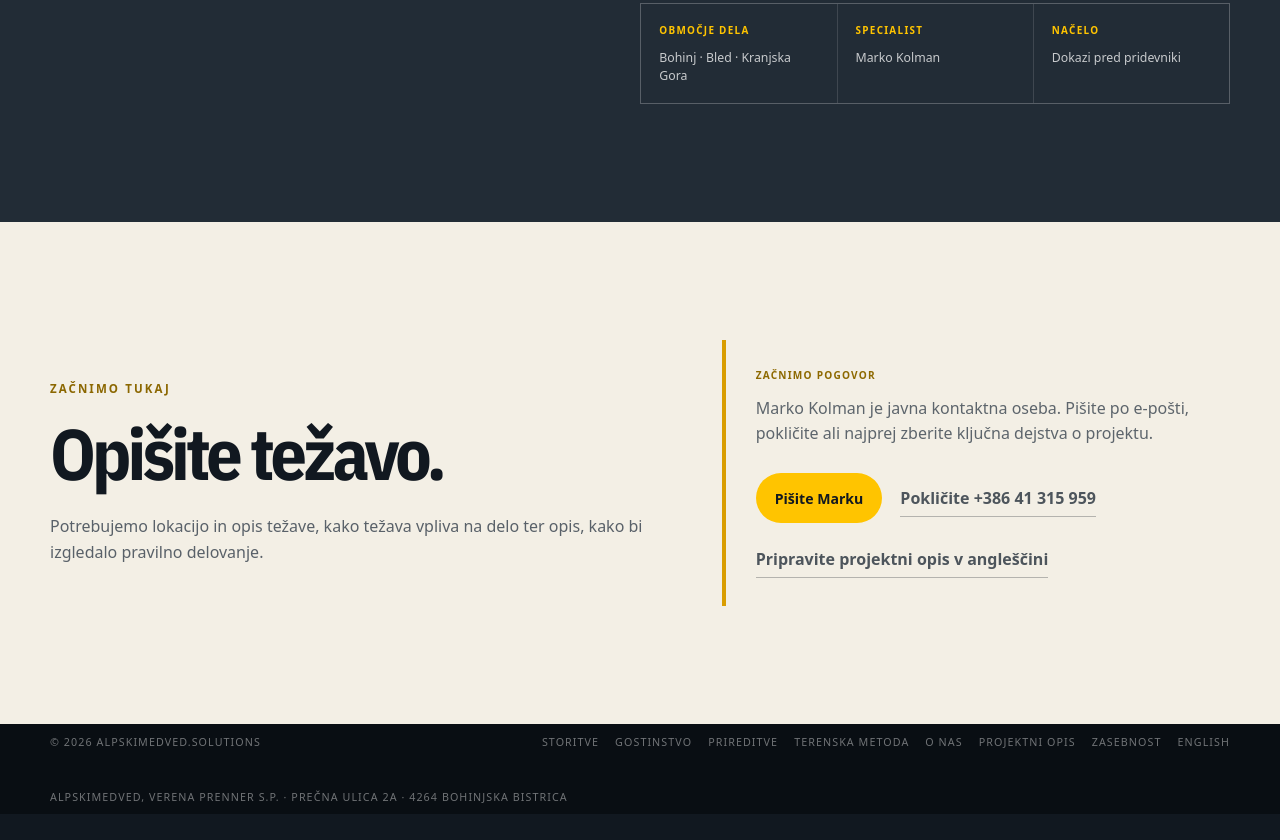
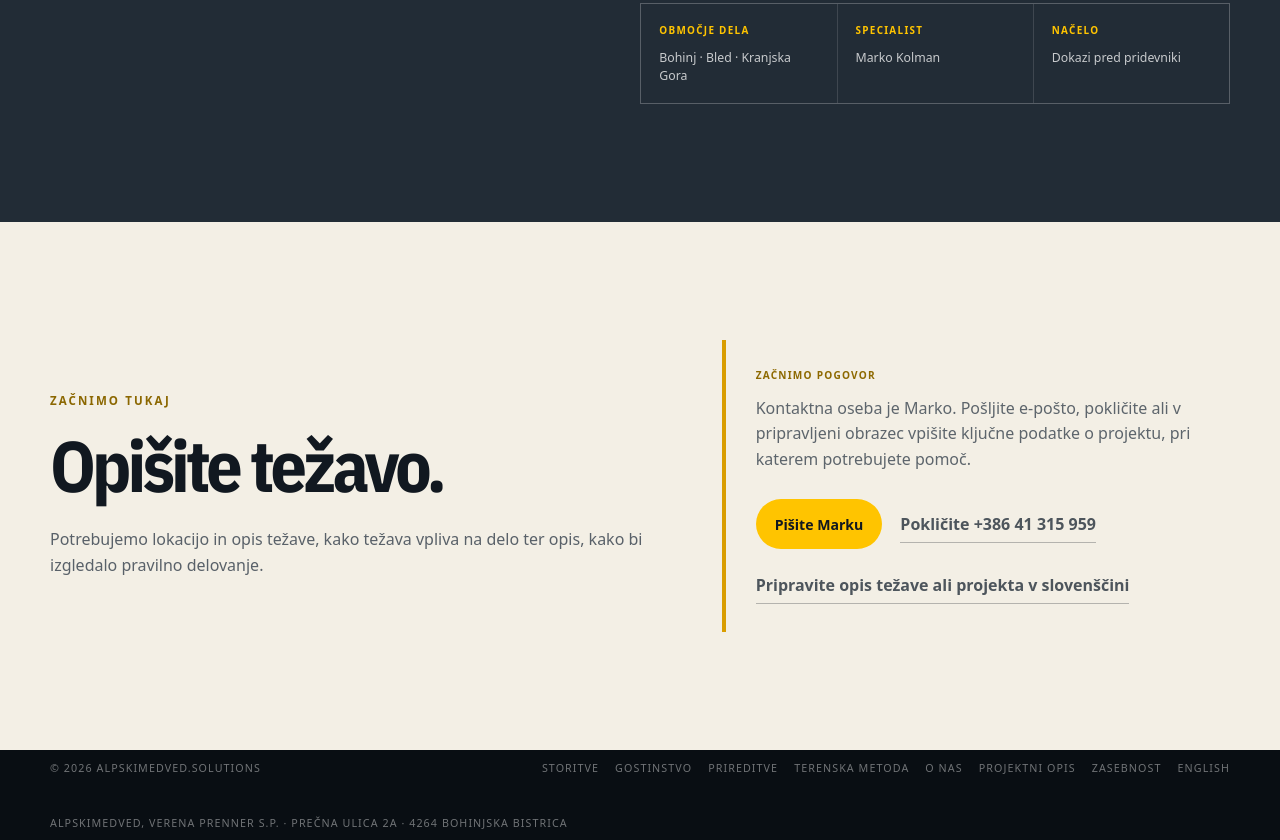
Before and after one commit to bearofalps/am2k27-preview, a plain HTML site: page sl/index.html in a window 1280 px wide. Shown: the part 6555-7395 px from the top of the page. Before the commit the page ends 7369 px from the top, so only its background shows below. Drawn offline with Linux system fonts and the light colour scheme.

Commit message:
Deploy Slovenian contact form refinement

```diff
--- a/sl/index.html
+++ b/sl/index.html
@@ -107,11 +107,11 @@
       <div class="wrap contact-grid"><div class="reveal"><p class="eyebrow dark">Začnimo tukaj</p><h2 id="contact-title">Opišite težavo.</h2><p class="contact-intro">Potrebujemo lokacijo in opis težave, kako težava vpliva na delo ter opis, kako bi izgledalo pravilno delovanje.</p></div>
         <div class="contact-panel reveal">
           <p class="build-label">ZAČNIMO POGOVOR</p>
-          <p>Marko Kolman je javna kontaktna oseba. Pišite po e-pošti, pokličite ali najprej zberite ključna dejstva o projektu.</p>
+          <p>Kontaktna oseba je Marko. Pošljite e-pošto, pokličite ali v pripravljeni obrazec vpišite ključne podatke o projektu, pri katerem potrebujete pomoč.</p>
           <div class="contact-actions">
             <a class="button primary" href="mailto:marko@alpskimedved.xyz">Pišite Marku</a>
             <a class="brief-starter" href="tel:+38641315959">Pokličite +386 41 315 959</a>
-            <a class="brief-starter" href="../brief.html">Pripravite projektni opis v angleščini</a>
+            <a class="brief-starter" href="brief.html">Pripravite opis težave ali projekta v slovenščini</a>
           </div>
         </div>
       </div>
```
